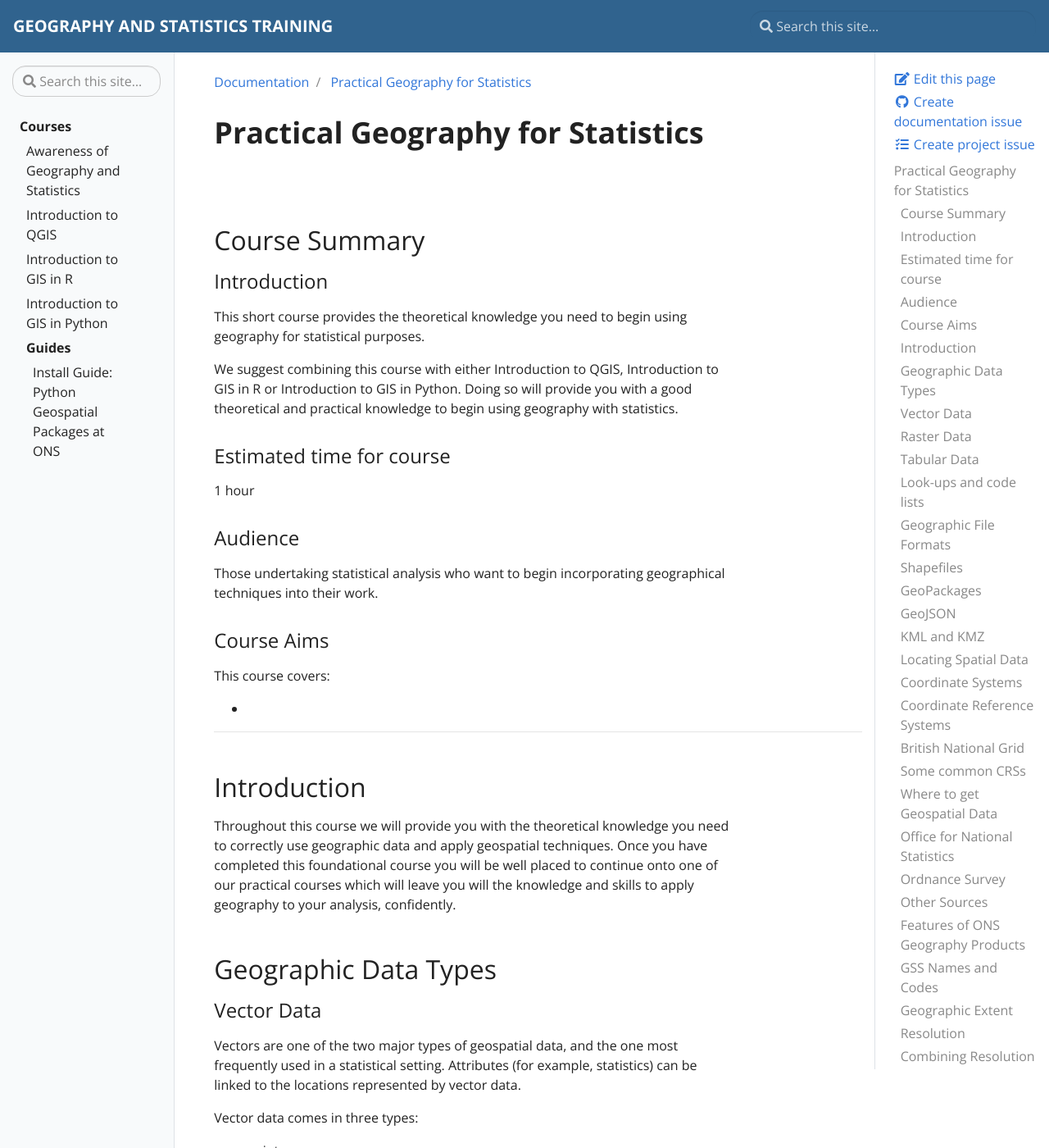
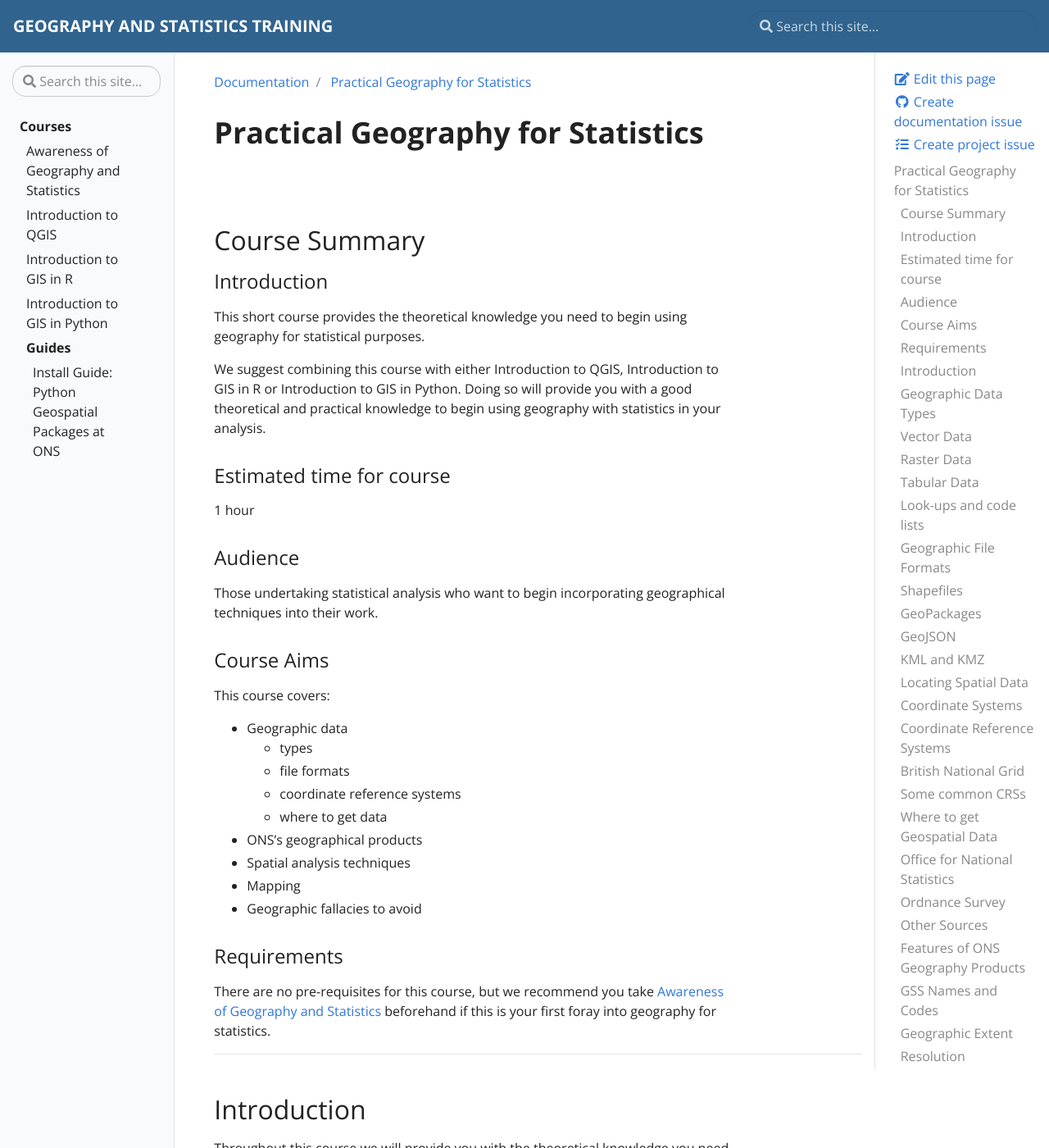
Before and after one commit to ONSgeo/geospatial-training, a Jekyll site: the page built from _docs/practical_geog_and_stats.md, in a window 1280 px wide and 1400 px high. Shown: the whole window at 82% size. Built offline with Jekyll 4.4.1, drawn with Linux system fonts in a browser that asks for light colours.

Commit message:
update formatting errors

```diff
--- a/_docs/practical_geog_and_stats.md
+++ b/_docs/practical_geog_and_stats.md
@@ -9,7 +9,7 @@ description: An introduction to practical geography for statistics. Providing yo
 ### Introduction
 This short course provides the theoretical knowledge you need to begin using geography for statistical purposes.
 
-We suggest combining this course with either Introduction to QGIS, Introduction to GIS in R or Introduction to GIS in Python. Doing so will provide you with a good theoretical and practical knowledge to begin using geography with statistics.
+We suggest combining this course with either Introduction to QGIS, Introduction to GIS in R or Introduction to GIS in Python. Doing so will provide you with a good theoretical and practical knowledge to begin using geography with statistics in your analysis.
 
 ### Estimated time for course
 1 hour
@@ -19,8 +19,18 @@ Those undertaking statistical analysis who want to begin incorporating geographi
 
 ### Course Aims
 This course covers:
-*
+* Geographic data
+  * types
+  * file formats
+  * coordinate reference systems
+  * where to get data
+* ONS's geographical products
+* Spatial analysis techniques
+* Mapping
+* Geographic fallacies to avoid
 
+### Requirements
+There are no pre-requisites for this course, but we recommend you take [Awareness of Geography and Statistics](https://onsgeo.github.io/geospatial-training/docs/awareness_of_geog_and_stats) beforehand if this is your first foray into geography for statistics.
 
 ---
 ## Introduction
@@ -240,7 +250,7 @@ For mapping or visualising your data a more generalised dataset can make outputs
 
 When downloading boundaries from the ONS Geoportal you will find the following codes. This table will help you understand them.
 
-| Clipped | Extent of the Realm
+- | Clipped | Extent of the Realm
 --- | --- | ---
 Full | BFC | BFE
 Generalised | BGC | -
@@ -391,6 +401,7 @@ There are many excellent open source geospatial resources and tools available. W
 There are some popular pieces of proprietary software for geospatial applications.
 
 **ArcGIS** (including ArcMap and ArcGIS Pro) - a desktop GIS software similar to QGIS.
+
 **FME** an ETL software which can be useful for automating processes, including geographic ones.
 
 At ONS we have licences for these softwares, although they are generally used by Geographers working in Data Architecture. You should contact the Geospatial team if you need access to them.
```
